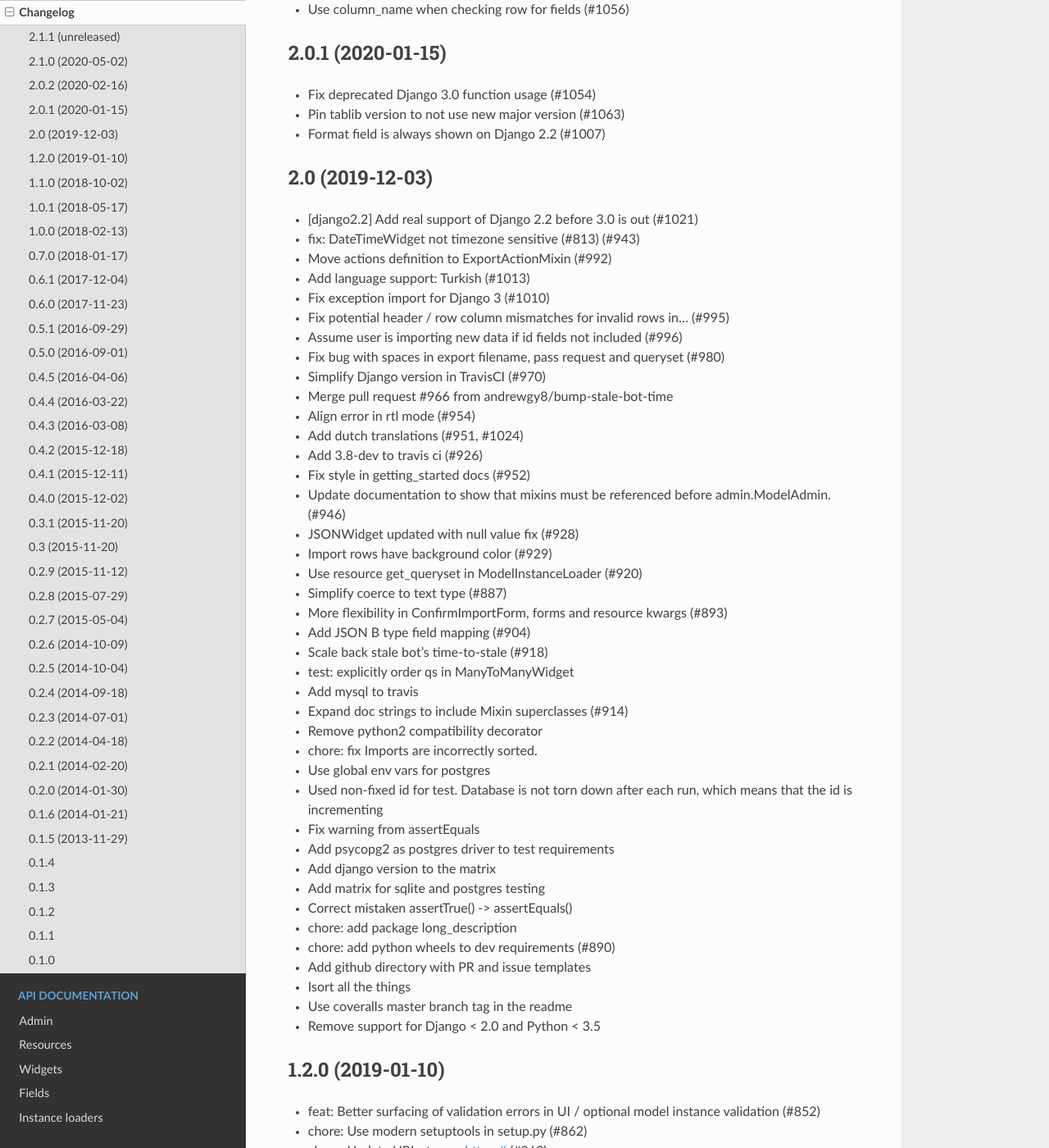
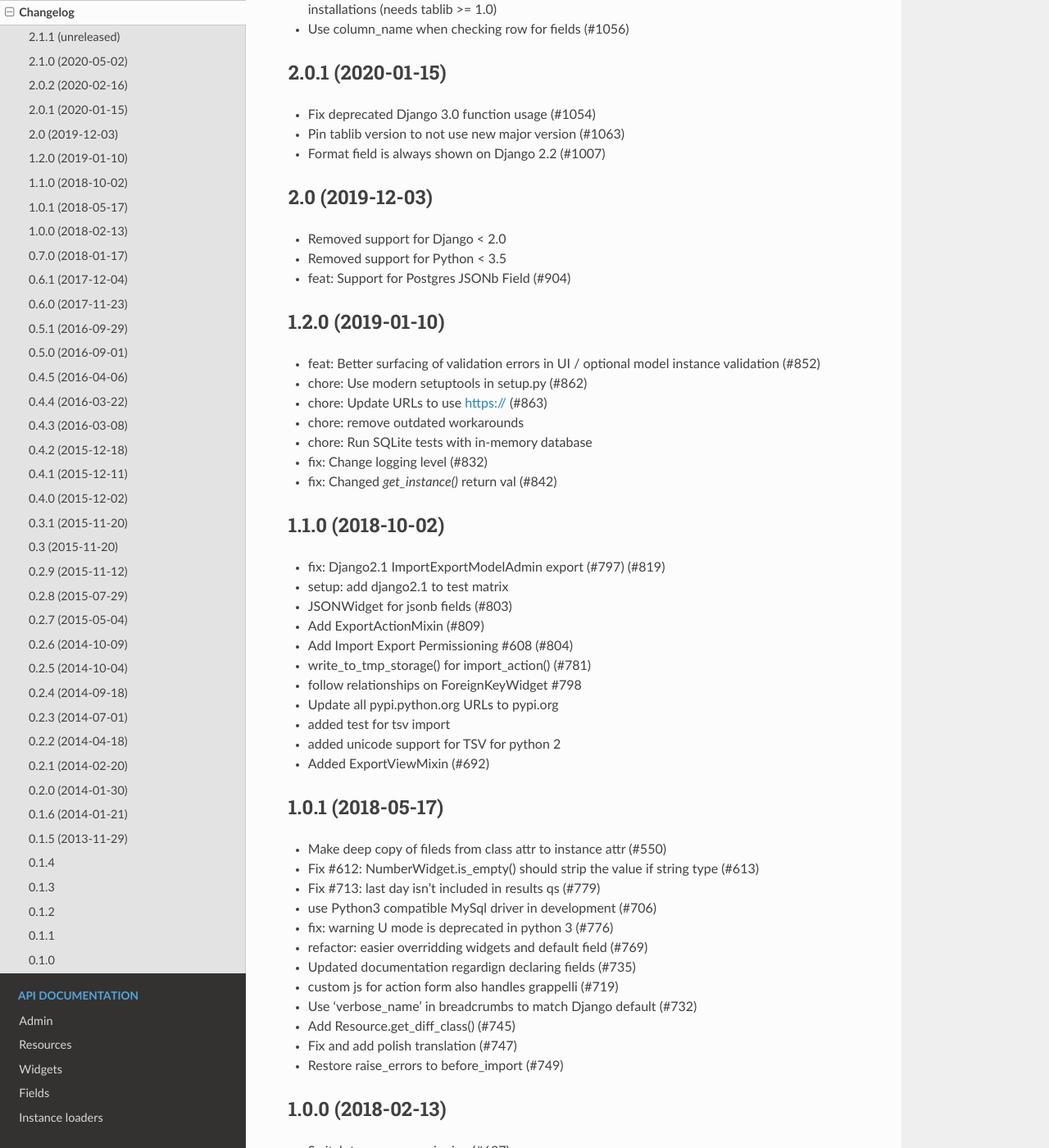
Before and after one commit to django-import-export/django-import-export, a Sphinx documentation site: the page built from docs/changelog.rst, in a window 1280 px wide and 1400 px high, scrolled down 640 px. Shown: the whole window at 82% size. Built offline with Sphinx 7.4.7 and the Read the Docs theme 2.0.0, drawn with Linux system fonts in a browser that asks for light colours; some of the changed text lies outside the part shown.

```diff
--- a/docs/changelog.rst
+++ b/docs/changelog.rst
@@ -46,85 +46,9 @@
 2.0 (2019-12-03)
 ----------------
 
-- [django2.2] Add real support of Django 2.2 before 3.0 is out (#1021)
-
-- fix: DateTimeWidget not timezone sensitive (#813) (#943)
-
-- Move actions definition to ExportActionMixin (#992)
-
-- Add language support: Turkish (#1013)
-
-- Fix exception import for Django 3 (#1010)
-
-- Fix potential header / row column mismatches for invalid rows in… (#995)
-
-- Assume user is importing new data if id fields not included (#996)
-
-- Fix bug with spaces in export filename, pass request and queryset (#980)
-
-- Simplify Django version in TravisCI (#970)
-
-- Merge pull request #966 from andrewgy8/bump-stale-bot-time
-
-- Align error in rtl mode (#954)
-
-- Add dutch translations (#951, #1024)
-
-- Add 3.8-dev to travis ci (#926)
-
-- Fix style in getting_started docs (#952)
-
-- Update documentation to show that mixins must be referenced before admin.ModelAdmin. (#946)
-
-- JSONWidget updated with null value fix (#928)
-
-- Import rows have background color (#929)
-
-- Use resource get_queryset in ModelInstanceLoader (#920)
-
-- Simplify coerce to text type (#887)
-
-- More flexibility in ConfirmImportForm, forms and resource kwargs  (#893)
-
-- Add JSON B type field mapping (#904)
-
-- Scale back stale bot's time-to-stale (#918)
-
-- test: explicitly order qs in ManyToManyWidget
-
-- Add mysql to travis
-
-- Expand doc strings to include Mixin superclasses (#914)
-
-- Remove python2 compatibility decorator
-
-- chore: fix Imports are incorrectly sorted.
-
-- Use global env vars for postgres
-
-- Used non-fixed id for test. Database is not torn down after each run, which means that the id is incrementing
-
-- Fix warning from assertEquals
-
-- Add psycopg2 as postgres driver to test requirements
-
-- Add django version to the matrix
-
-- Add matrix for sqlite and postgres testing
-
-- Correct mistaken assertTrue() -> assertEquals()
-
-- chore: add package long_description
-
-- chore: add python wheels to dev requirements (#890)
-
-- Add github directory with PR and issue templates
-
-- Isort all the things
-
-- Use coveralls master branch tag in the readme
-
-- Remove support for Django < 2.0 and Python < 3.5
+- Removed support for Django < 2.0
+- Removed support for Python < 3.5
+- feat: Support for Postgres JSONb Field (#904)
 
 1.2.0 (2019-01-10)
 ------------------
```
Also changed, not shown: other parts of docs/changelog.rst (+1 -1 lines), 2 other files.
